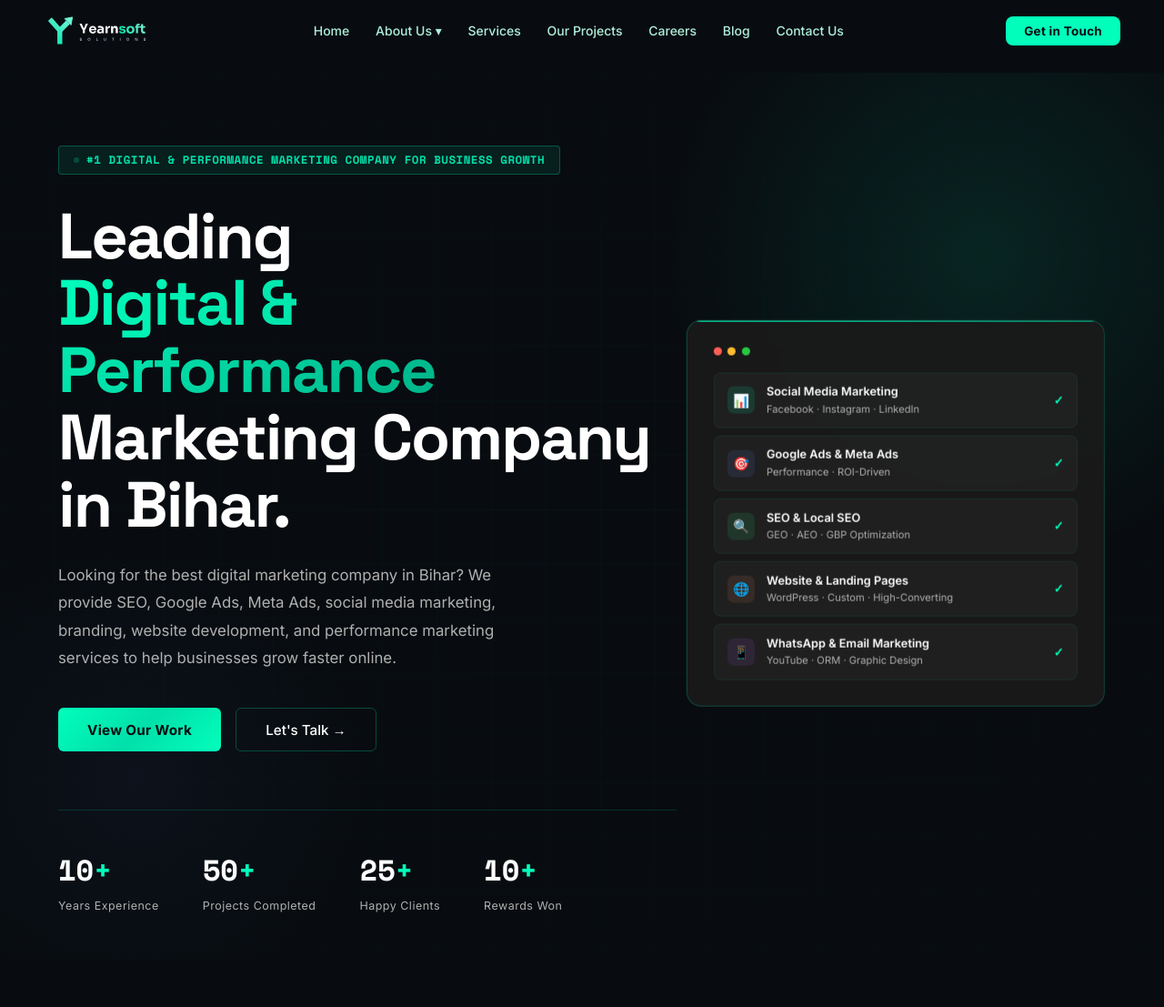
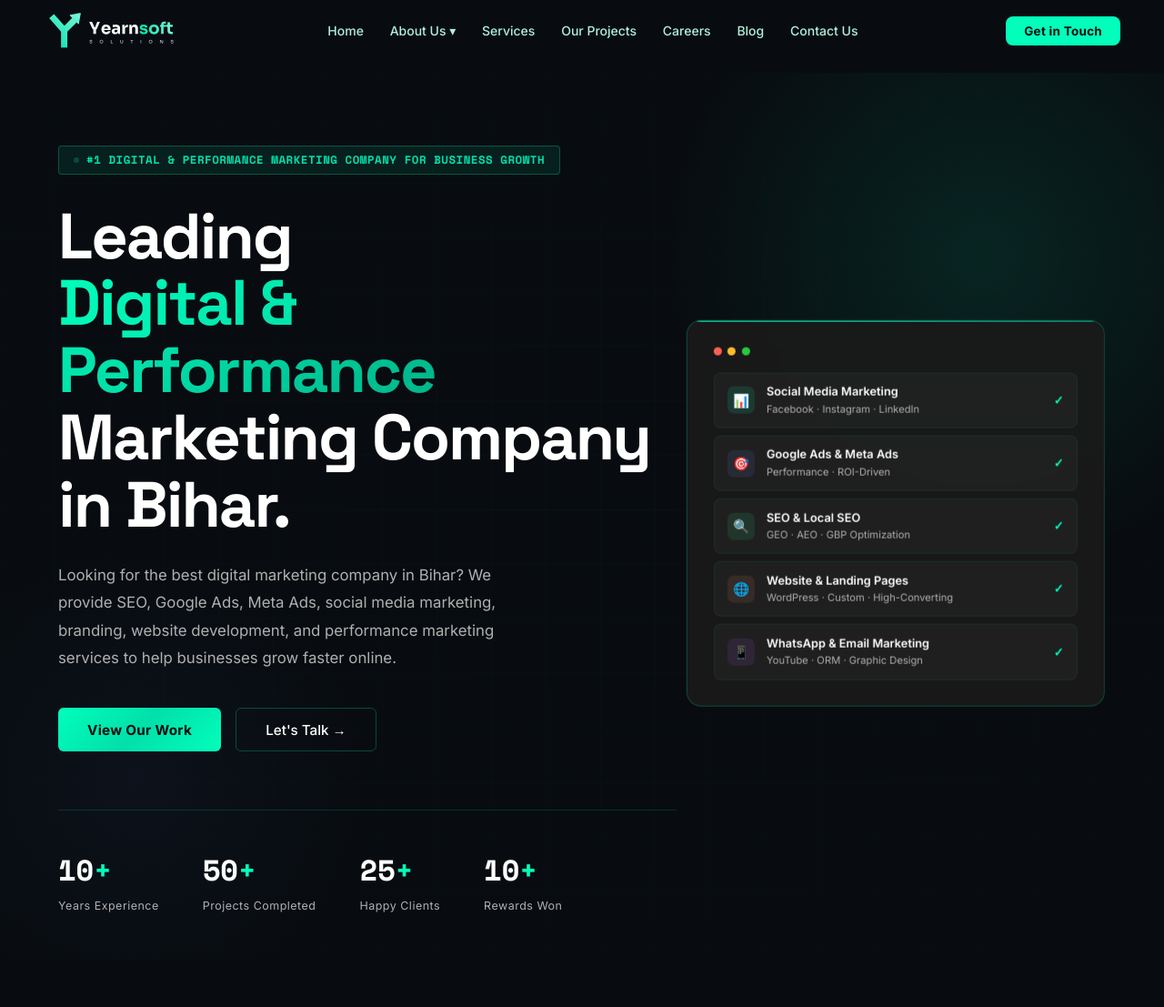
Before and after one commit to sandyyweb/yearnsoft, a plain HTML site: page index.html in a window 1280 px wide. Shown: the top 1107 px of the page at 91% size. Drawn offline with nearby package versions, Linux system fonts and the light colour scheme.

Commit message:
Update index.html

```diff
--- a/index.html
+++ b/index.html
@@ -344,7 +344,7 @@ nav.scrolled{
   -webkit-backdrop-filter:blur(16px);
 }
 .logo{display:flex;align-items:center;gap:.6rem;cursor:pointer;text-decoration:none;}
-.logo-img{height:38px;width:auto;display:block;object-fit:contain;}
+.logo-img{height:48px;width:auto;display:block;object-fit:contain;}
 .logo-text{font-family:'Space Grotesk',sans-serif;font-size:1.15rem;font-weight:700;color:#ffffff;}
 .logo-text span{color:var(--accent);}
 .nav-links{display:flex;gap:0;list-style:none;align-items:center;}
```
